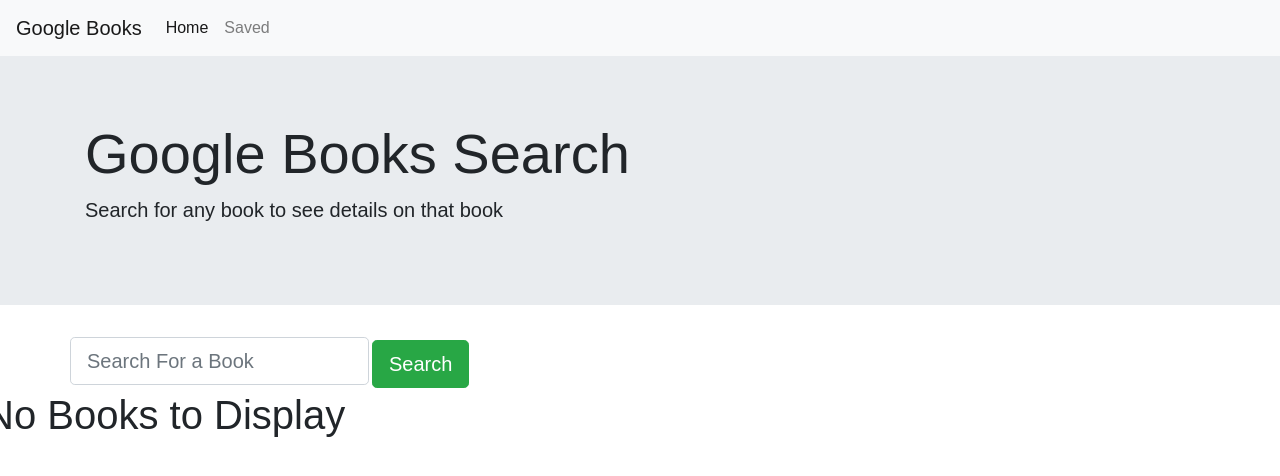
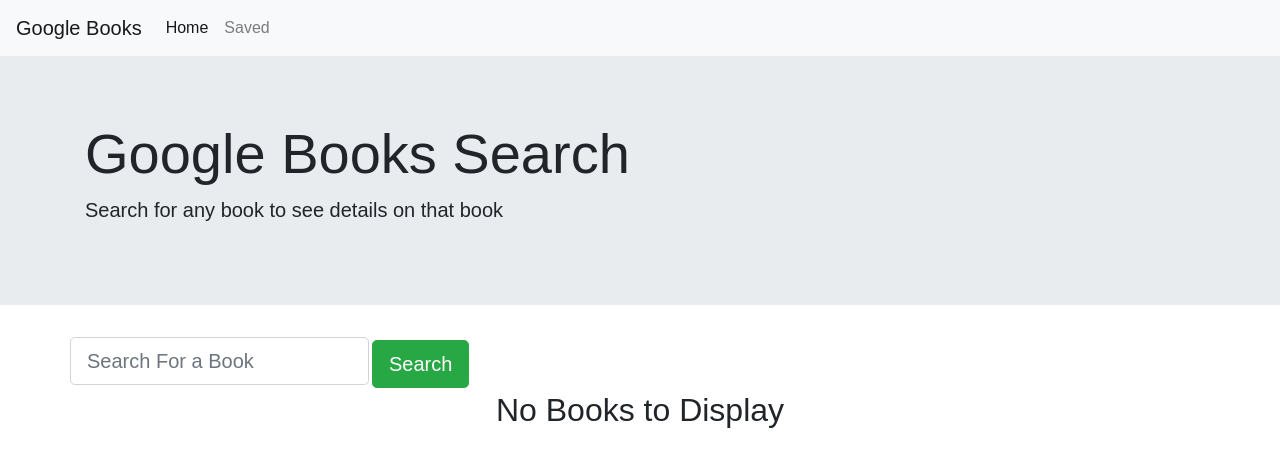
Before and after one commit to leticiaroncero/google-books-search, a React (Create React App) app in the folder client/: page / in a window 1280 px wide. Shown: the top 476 px of the page. Built offline with nearby package versions, Linux system fonts and the light colour scheme.

Commit message:
minor UI updates

```diff
--- a/client/src/components/BookListItem/index.js
+++ b/client/src/components/BookListItem/index.js
@@ -21,7 +21,7 @@
             </div>
             <div className="main-container">
                 <div className="media">
-                    <img align-self-start mr-3 src={props.image} alt={props.title} />
+                    <img align-self-start mr-3 src={props.image || "http://lgimages.s3.amazonaws.com/nc-sm.gif"} alt={props.title} />
                     <div className="media-body">
                         <p>{props.description}</p>
                     </div>
--- a/client/src/pages/Saved.js
+++ b/client/src/pages/Saved.js
@@ -43,6 +43,9 @@
             <div>
 
                 <Jumbotron />
+                  {!this.state.books.length ? (
+                    <h2 className="text-center">No Books Saved</h2>
+                  ) : (
                 <BookList>
                     {this.state.books.map(book => {
                         return (
@@ -61,7 +64,7 @@
                         );
                     })}
                 </BookList>
-
+                  )}
 
             </div>
         );
--- a/client/src/pages/Search.js
+++ b/client/src/pages/Search.js
@@ -86,9 +86,9 @@
                 </div>
                 </div>
               <div className="row">
-                <div className="xs-12">
+                <div className="col">
                   {!this.state.books.length ? (
-                    <h1 className="text-center">No Books to Display</h1>
+                    <h2 className="text-center">No Books to Display</h2>
                   ) : (
                       <BookList>
                         {this.state.books.map(book => {
```
